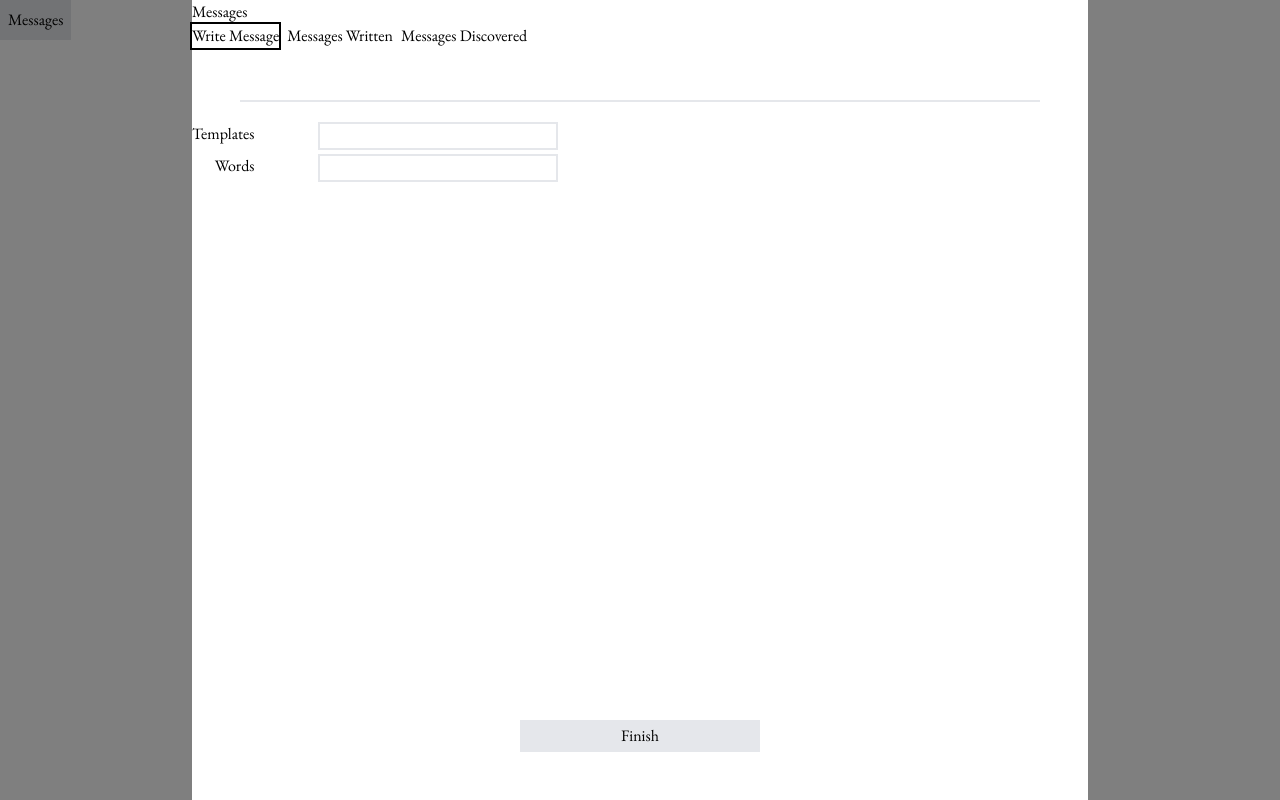
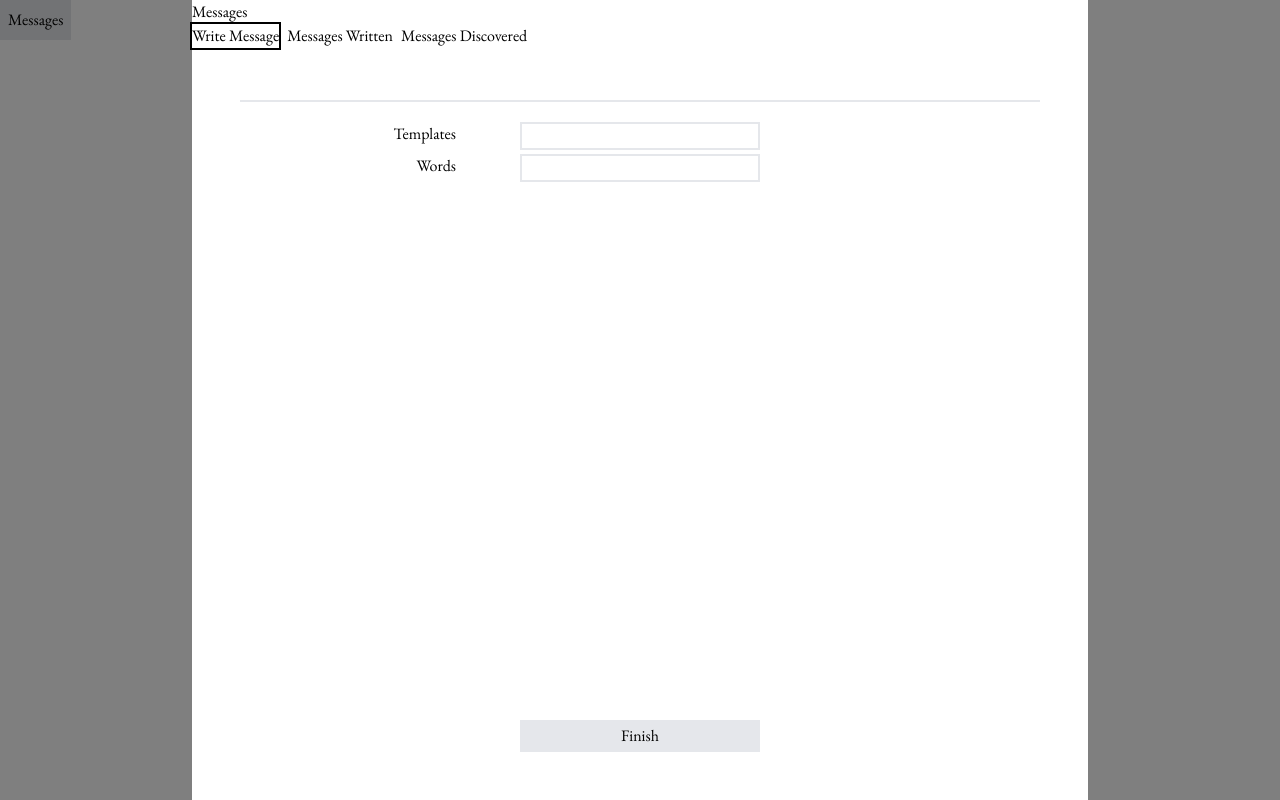
Before and after one commit to aqandrew/maps-between, a Next.js app: page / in a window 1280 px wide. Both pictures are taken after a click on the button "Messages". Built offline with nearby package versions, Linux system fonts and the light colour scheme.

Commit message:
feat: align MessageSlot inputs with Finish button

```diff
--- a/src/app/components/MessageSlot.tsx
+++ b/src/app/components/MessageSlot.tsx
@@ -39,7 +39,7 @@ export default function MessageSlot({
 						value={string}
 						onChange={(e) => setString(e.target.value)}
 						readOnly
-						className="w-60 border-2 cursor-pointer"
+						className="w-60 border-2 cursor-pointer text-center"
 					/>
 				</Dialog.Trigger>
 			</div>
--- a/src/app/components/WriteMessage.tsx
+++ b/src/app/components/WriteMessage.tsx
@@ -22,8 +22,7 @@ export default function WriteMessage() {
 			<div className="flex justify-center mt-6 mx-12 mb-5 border-b-2">
 				<span className="min-h-[1lh] text-lg">{message}</span>
 			</div>
-			{/* TODO align MessageSlot inputs with Finish button */}
-			<div className="grid grid-cols-[auto_1fr] gap-y-1 gap-x-16">
+			<div className="grid grid-cols-[1fr_240px_1fr] gap-y-1 gap-x-16">
 				<MessageSlot
 					id="template"
 					label="Templates"
```
